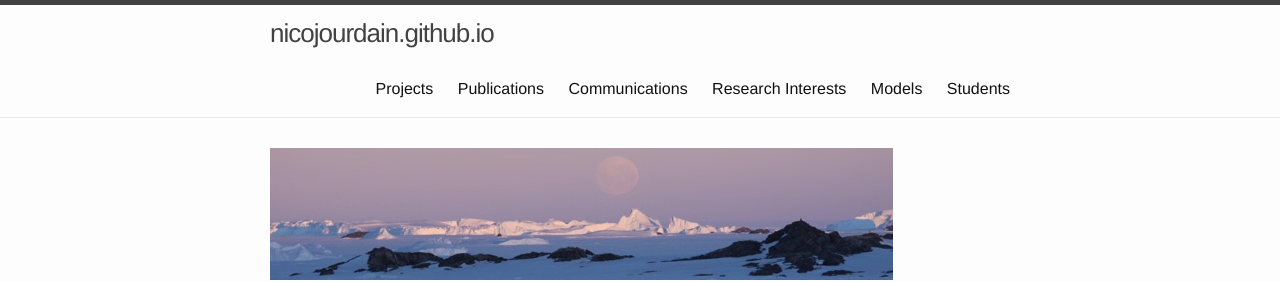
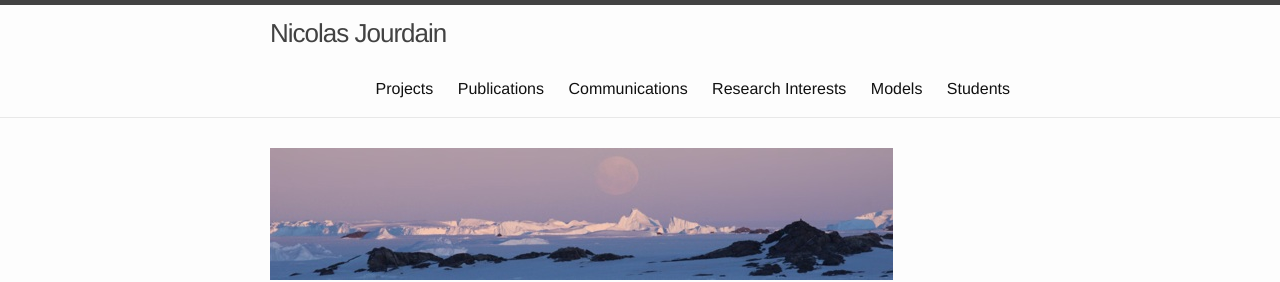
Before and after one commit to nicojourdain/nicojourdain.github.io, a Jekyll site: the page built from index.md, in a window 1280 px wide. Shown: the top 282 px of the page. Built offline with Jekyll 4.4.1, drawn with Linux system fonts in a browser that asks for light colours; some of the changed lines change nothing that is shown.

Commit message:
modifications after first attempt

```diff
--- a/_config.yml
+++ b/_config.yml
@@ -4,7 +4,7 @@
 # 'jekyll serve'. If you change this file, please restart the server process.
 
 # Site settings
-#title: Nicolas Jourdain
+title: Nicolas Jourdain
 email: nicolas.jourdain@univ-grenoble-alpes.fr
 description: > # this means to ignore newlines until "baseurl:"
   Physics of the climate system
```
